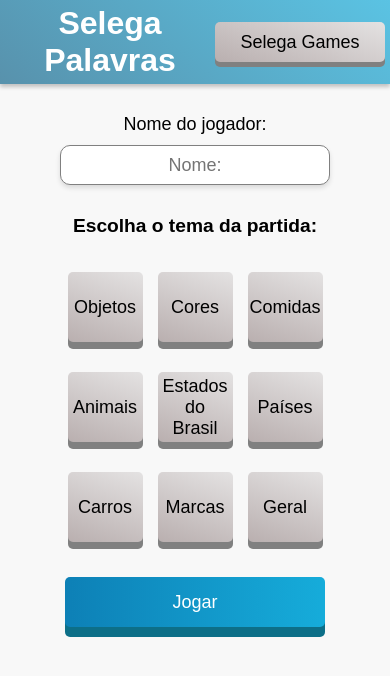
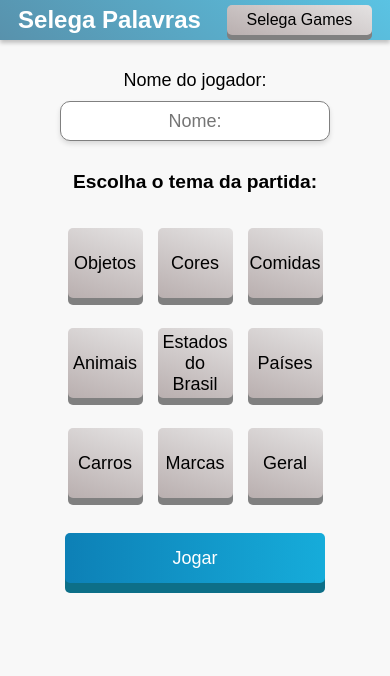
Before and after one commit to theselegadev/Selega-Games, a plain HTML site: page Selega-Palavras/index.html in a window 390 px wide. Drawn offline with Linux system fonts and the light colour scheme.

Commit message:
melhorando a responsividade dos games

```diff
--- a/Selega-Palavras/style.css
+++ b/Selega-Palavras/style.css
@@ -23,6 +23,7 @@ header{
     width: 170px;
     height: 10px;
     font-size: large;
+    padding: 15px;
     margin: 0;
     box-shadow: 0px 5px 0px gray;
 }
@@ -139,6 +140,14 @@ a{
     #play{
         height: 50px;
     }
+    .back-home{
+        padding: 15px;
+        width: 145px;
+        font-size: medium;
+    }
+    header .box-title h1{
+        font-size: x-large;
+    }
 }
 
 @media(max-width: 400px){
--- a/Selega-Velha/style.css
+++ b/Selega-Velha/style.css
@@ -30,7 +30,7 @@ header{
     height: 10px;
     border-radius: 5px;
     margin: 0px;
-    padding: 20px;
+    padding: 15px;
     background-image: linear-gradient(20deg, rgb(185, 175, 175), rgb(228, 226, 226));
     cursor: pointer;
     box-shadow: 0px 5px 0px gray;
@@ -171,4 +171,7 @@ label{
     .block01{
         justify-content: center;
     }
+    header .box-title h1{
+        font-size: x-large;
+    }
 }
--- a/selega-po/style.css
+++ b/selega-po/style.css
@@ -26,7 +26,7 @@ header{
     height: 10px;
     border-radius: 5px;
     margin: 0;
-    padding: 20px;
+    padding: 15px;
     background-image: linear-gradient(20deg, rgb(185, 175, 175), rgb(228, 226, 226));
     cursor: pointer;
     box-shadow: 0px 5px 0px gray;
@@ -217,14 +217,15 @@ label{
         font-size: x-large;
     }
     .card-rules{
-        width: 400px;
+        width: 350px;
         height: 200px;
     }
     .back-home{
-        width: 100px;
+        padding: 15px;
+        width: 145px;
         font-size: medium;
     }
     .btn-rules{
-        width: 100px;
+        width: 90px;
     }
 }
--- a/style.css
+++ b/style.css
@@ -144,10 +144,16 @@ header{
         width: 350px;
     }
     .card-welcome{
+        position: fixed;
         width: 370px;
         height: 200px;
     }
     .card-welcome .box-text p{
         width: 80%;
     }
+    .back-home{
+        padding: 15px;
+        width: 145px;
+        font-size: medium;
+    }
 }
```
Also changed, not shown: selega-po/play.css (+7 -4 lines).
